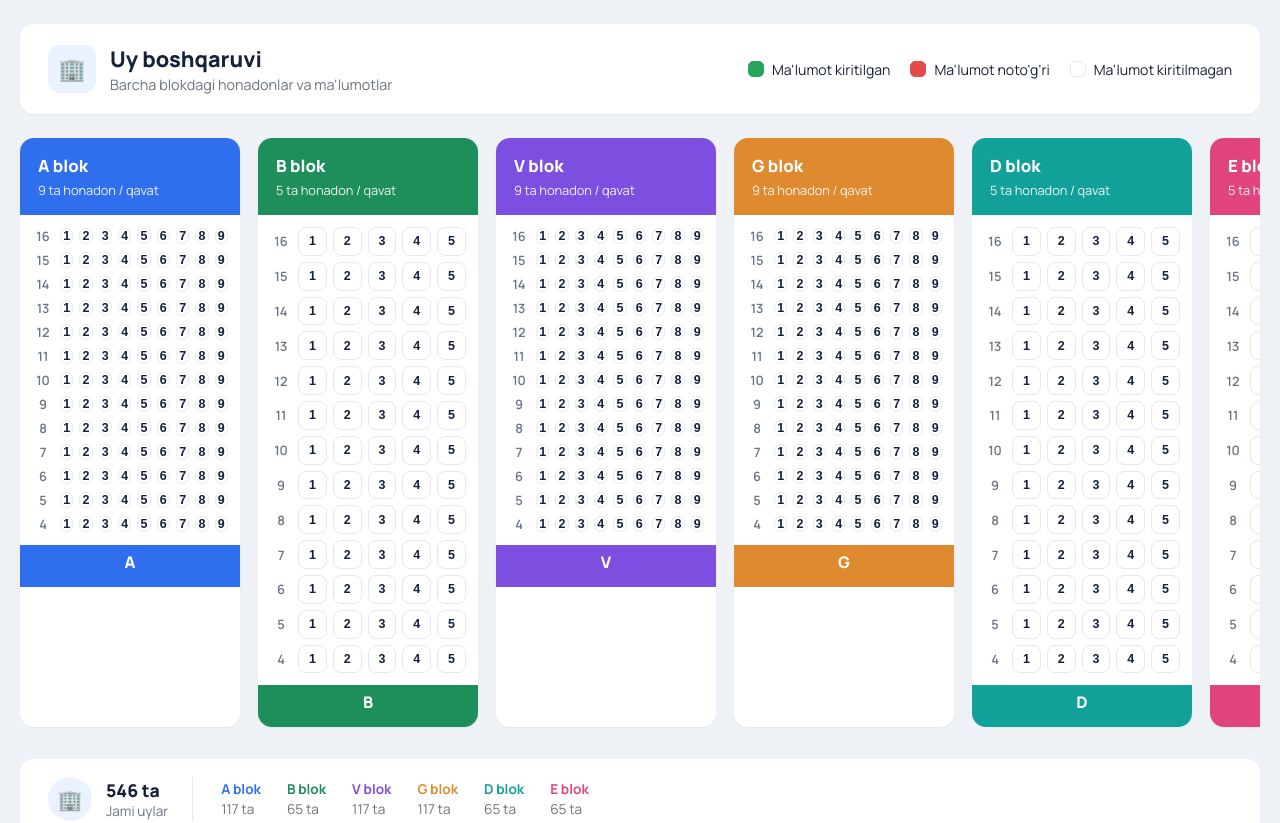
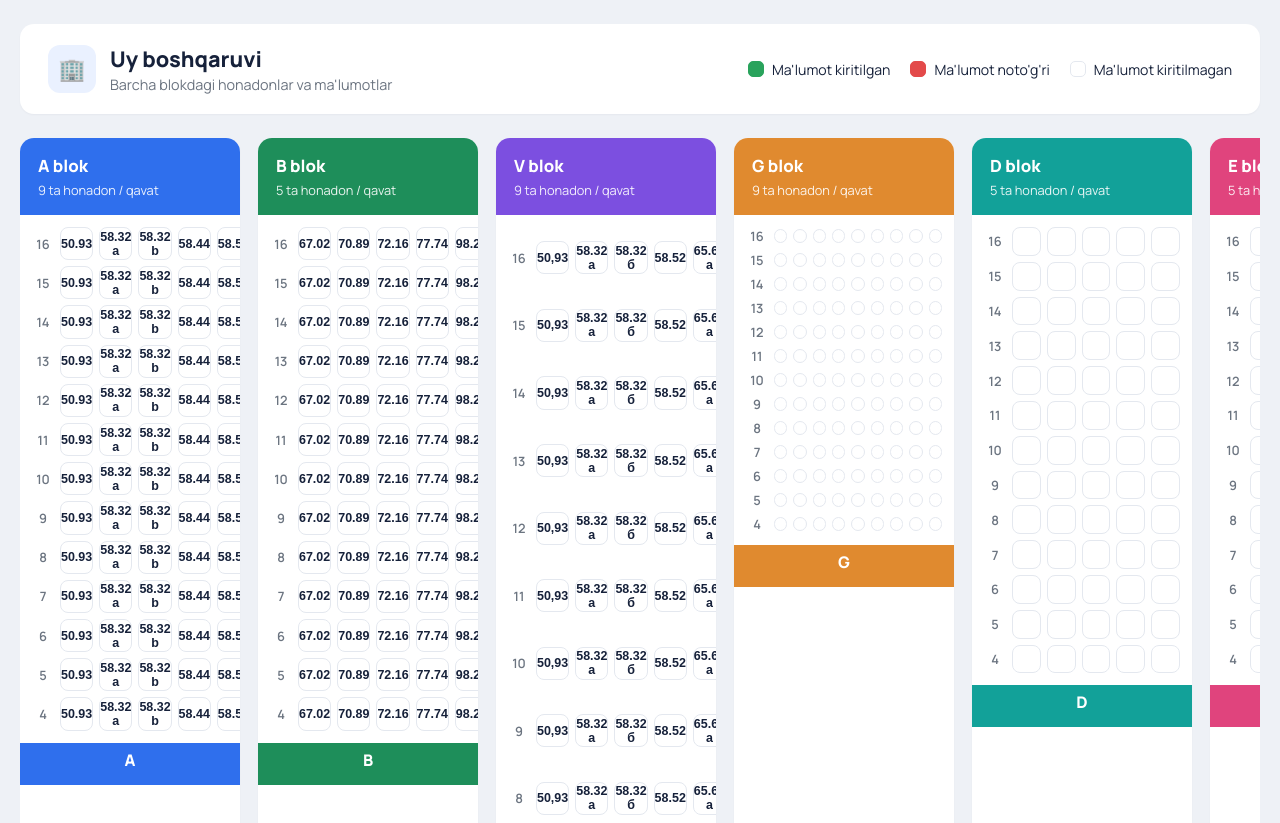
Before and after one commit to rxomidov/uy-boshqaruv, a Vue app: page / in a window 1280 px wide. Shown: the top 823 px of the page. Built offline with nearby package versions, Linux system fonts and the light colour scheme; no server answers; the database is empty.

Commit message:
blocks-row

```diff
--- a/src/App.vue
+++ b/src/App.vue
@@ -54,8 +54,7 @@ async function saveApartment(payload) {
     number,
     full_name: payload.fullName,
     phone: payload.phone,
-    passport: payload.passport,
-    apartment_type: payload.apartmentType,
+    contractNumber: payload.contractNumber,
     additional_info: payload.additionalInfo,
     status: payload.status,
     updated_at: new Date().toISOString(),
--- a/src/components/ApartmentModal.vue
+++ b/src/components/ApartmentModal.vue
@@ -12,8 +12,7 @@ const emit = defineEmits(['close', 'save', 'clear'])
 const form = reactive({
   fullName: props.apartment?.full_name || '',
   phone: props.apartment?.phone || '',
-  passport: props.apartment?.passport || '',
-  apartmentType: props.apartment?.apartment_type || APARTMENT_TYPES[0],
+  contractNumber: props.apartment?.contractNumber || '',
   additionalInfo: props.apartment?.additional_info || '',
 })
 
@@ -55,7 +54,7 @@ function clearData() {
 
       <form class="modal-body" @submit.prevent="submit">
         <label class="field">
-          <span>Ism-familya *</span>
+          <span>FIO *</span>
           <input v-model="form.fullName" type="text" placeholder="Masalan: Aliyev Azizbek" />
           <small v-if="errors.fullName" class="field-error">{{ errors.fullName }}</small>
         </label>
@@ -67,15 +66,8 @@ function clearData() {
         </label>
 
         <label class="field">
-          <span>Pasport ma'lumotlari</span>
-          <input v-model="form.passport" type="text" placeholder="AA1234567" />
-        </label>
-
-        <label class="field">
-          <span>Xonadon tipi</span>
-          <select v-model="form.apartmentType">
-            <option v-for="type in APARTMENT_TYPES" :key="type" :value="type">{{ type }}</option>
-          </select>
+          <span>Shartnoma raqami</span>
+          <input v-model="form.contractNumber" type="text" placeholder="16/000" />
         </label>
 
         <label class="field">
--- a/src/components/BuildingBlock.vue
+++ b/src/components/BuildingBlock.vue
@@ -11,6 +11,20 @@ const emit = defineEmits(['select'])
 
 function numbersFor() {
   return Array.from({ length: props.block.perFloor }, (_, i) => i + 1)
+}
+function getSquareFor(block, floor, number) {
+  if(block.startsWith('A')) {
+    const squares = ['50.93', '58.32 a', '58.32 b', '58.44', '58.52', '65.69 a', '65.69 b', '62.67 a', '62.67 b']
+    return `${squares[number - 1]}`
+  }
+  if(block.startsWith('B')) {
+    const squares = ['67.02', '70.89', '72.16', '77.74', '98.26']
+    return `${squares[number - 1]}`
+  }
+  if(block.startsWith('V')) {
+    const squares = ['50,93', '58.32 а', '58.32 б', '58.52', '65.69 а', '65.69 б', '67.62 а', '67.62 б']
+    return `${squares[number - 1]}`
+  }
 }
 
 function statusFor(floor, number) {
@@ -44,7 +58,7 @@ function select(floor, number) {
           type="button"
           @click="select(floor, number)"
         >
-          {{ number }}
+          {{ getSquareFor(block.name, floor, number) }}
         </button>
       </div>
     </div>
--- a/src/style.css
+++ b/src/style.css
@@ -22,7 +22,7 @@ body {
 }
 
 .page {
-  max-width: 1400px;
+  max-width: 100%;
   margin: 0 auto;
   padding: 24px 20px 60px;
 }
```
Also changed, not shown: 1 other file (tests, documents, lock files or other folders).
